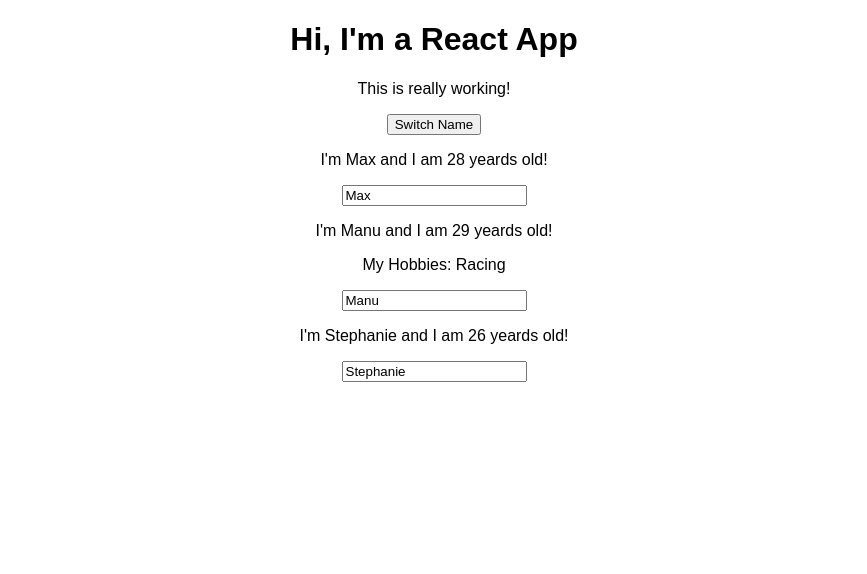
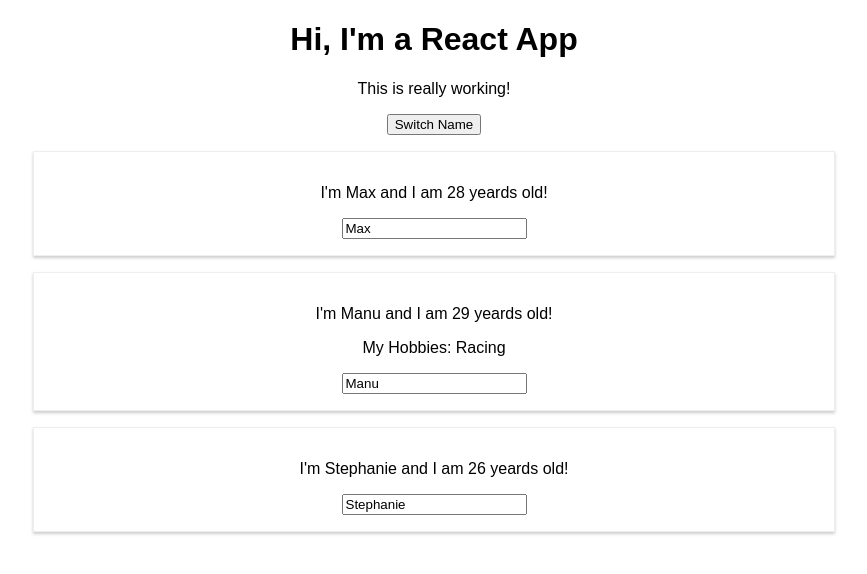
Before and after one commit to LuYeZhan/my-react-app, a React (Create React App) app: page / in a window 1280 px wide. Shown: the top 574 px of the page, without its empty margins (206-1073 px from the left). Built offline with nearby package versions, Linux system fonts and the light colour scheme.

Commit message:
adding styling with stylesheets

```diff
--- /dev/null
+++ b/src/Person/Person.css
@@ -0,0 +1,8 @@
+.Person {
+  width: 60%;
+  margin: 16px auto;
+  border: 1px solid #eee;
+  box-shadow: 0 2px 3px #ccc;
+  padding: 16px;
+  text-align: center;
+}
--- a/src/Person/Person.js
+++ b/src/Person/Person.js
@@ -1,8 +1,9 @@
 import React from 'react';
+import './Person.css';
 
 const person = (props) => {
   return (
-    <div>
+    <div className='Person'>
       <p onClick={props.click}>
         I'm {props.name} and I am {props.age} yeards old!
       </p>
```
